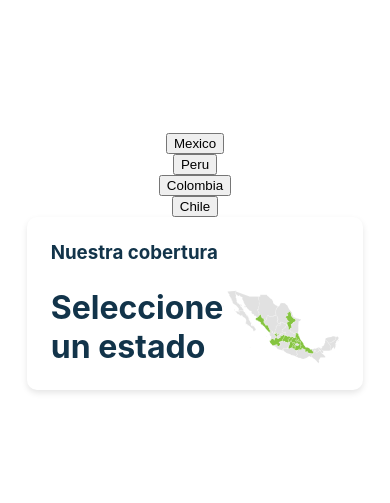
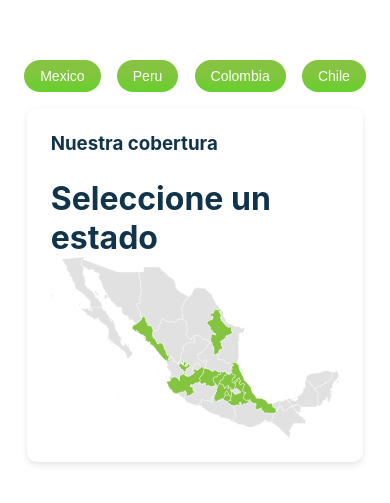
Before and after one commit to trecho26/MapaSVG, a Next.js app: page / in a window 390 px wide. Shown: the part 161-664 px from the top of the page. Built offline with nearby package versions, Linux system fonts and the light colour scheme.

Commit message:
Mexico Map responsive

```diff
--- a/Components/CardStatesMexico/styles.module.css
+++ b/Components/CardStatesMexico/styles.module.css
@@ -30,3 +30,13 @@
     color: #85c440;
     font-weight: 600;
 }
+
+@media only screen and (max-width: 480px) {
+    .mapaBody {
+        flex-direction: column;
+    }
+    .citiesList {
+        height: 95px;
+        overflow: auto;
+    }
+}
--- a/pages/index.js
+++ b/pages/index.js
@@ -17,10 +17,12 @@
         <title> Proyecto prueba de Mapa Interactivo y Gráficos </title>
         <link rel="icon" href="/favicon.ico" />
       </Head>
-      <button onClick={() => setCountry("mexico")}> Mexico </button>
-      <button onClick={() => setCountry("peru")}> Peru </button>
-      <button onClick={() => setCountry("colombia")}> Colombia </button>
-      <button onClick={() => setCountry("chile")}> Chile </button>
+      <div className={styles.btnContainer}>
+        <button onClick={() => setCountry("mexico")}> Mexico </button>
+        <button onClick={() => setCountry("peru")}> Peru </button>
+        <button onClick={() => setCountry("colombia")}> Colombia </button>
+        <button onClick={() => setCountry("chile")}> Chile </button>
+      </div>
       {country === "mexico" && <CardStatesMexico />}
       {country === "chile" && <CardStatesChile />}
       {country === "peru" && <CardStatesPeru />}
--- a/styles/Home.module.css
+++ b/styles/Home.module.css
@@ -6,3 +6,21 @@
     justify-content: center;
     align-items: center;
 }
+
+.btnContainer {
+    width: 100%;
+    margin-bottom: 1rem;
+    display: flex;
+    justify-content: space-evenly;
+}
+
+.btnContainer button {
+    border: none;
+    cursor: pointer;
+    color: #fff;
+    padding: 0.5rem 1rem;
+    border-radius: 28px;
+    font-size: 0.875rem;
+    text-decoration: none;
+    background-image: linear-gradient(180deg, #85c440, #85c440 34%, #66d02d);
+}
```
